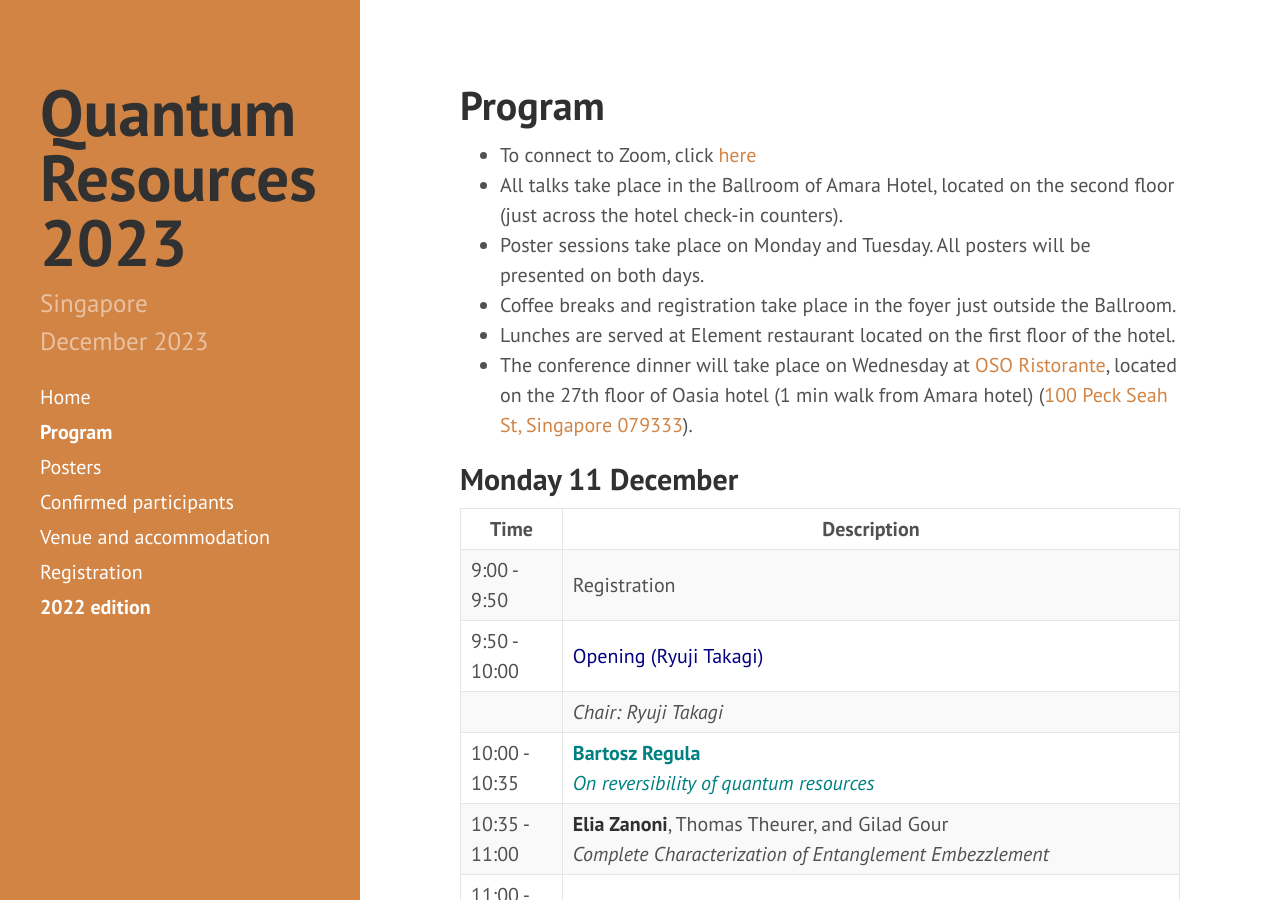
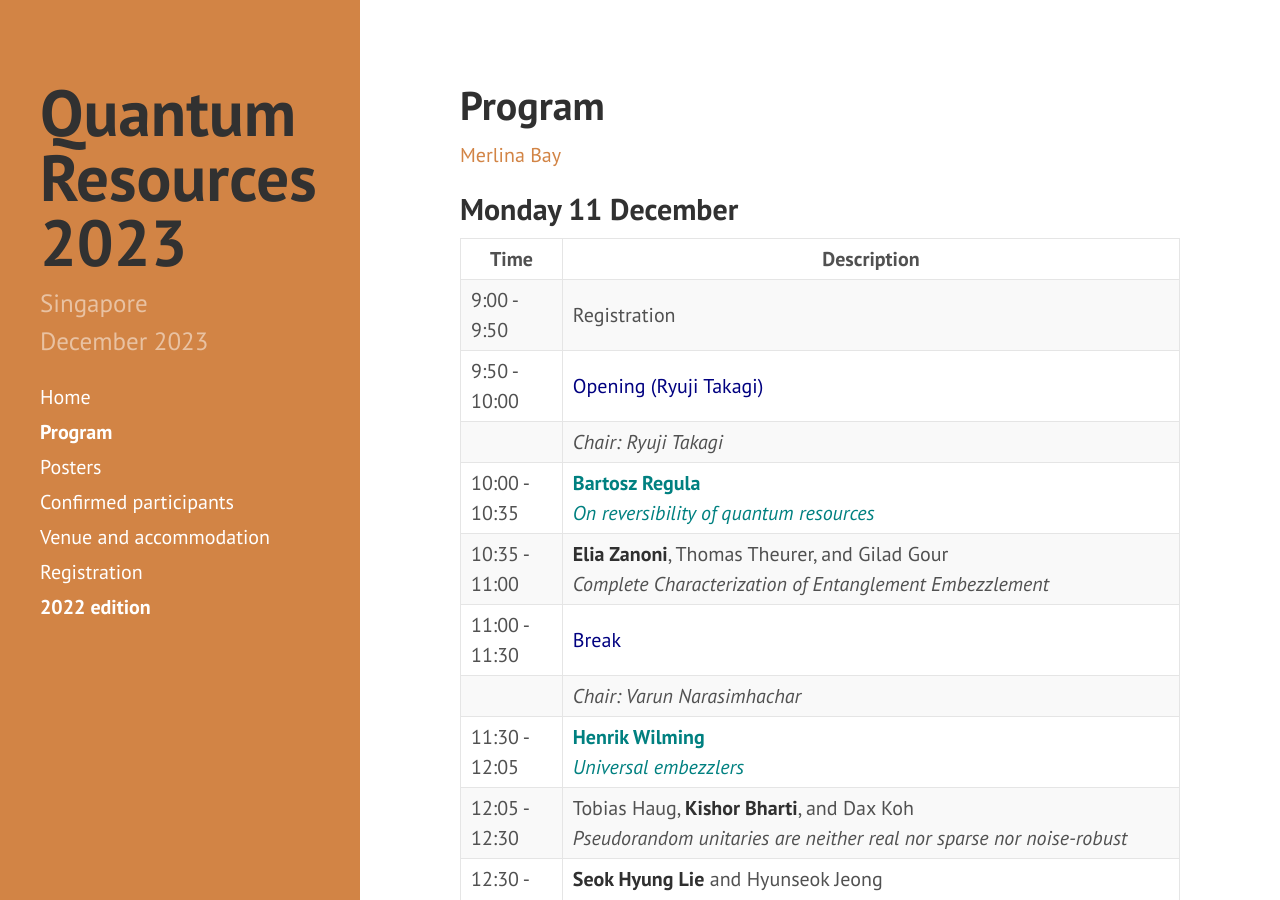
Before and after one commit to RyujiPat2/RyujiPat2.github.io, a Jekyll site: the page built from program.md, in a window 1280 px wide and 900 px high. Built offline with Jekyll 4.4.1, drawn with Linux system fonts in a browser that asks for light colours; nearby versions of some CDN libraries.

Commit message:
Update program.md

```diff
--- a/program.md
+++ b/program.md
@@ -4,13 +4,15 @@ title: Program
 order: 2
 ---
 
-- To connect to Zoom, click [here](https://u-tokyo-ac-jp.zoom.us/j/87428658359?pwd=AwUBOvcq4gzfEaeSa3dZOW2Zr7zx6v.1)
+[Merlina Bay](/marina_bay.jpg)
+
+<!--
 - All talks take place in the Ballroom of Amara Hotel, located on the second floor (just across the hotel check-in counters).
 - Poster sessions take place on Monday and Tuesday. All posters will be presented on both days.
 - Coffee breaks and registration take place in the foyer just outside the Ballroom.
 - Lunches are served at Element restaurant located on the first floor of the hotel.
 - The conference dinner will take place on Wednesday at <a href="https://singapore.oso.sg/">OSO Ristorante</a>, located on the 27th floor of Oasia hotel (1 min walk from Amara hotel) (<a href="https://maps.app.goo.gl/8JU3ZgCXGpXNZCPF9">100 Peck Seah St, Singapore 079333</a>).
-
+-->
 
 ## Monday 11 December
 
```
